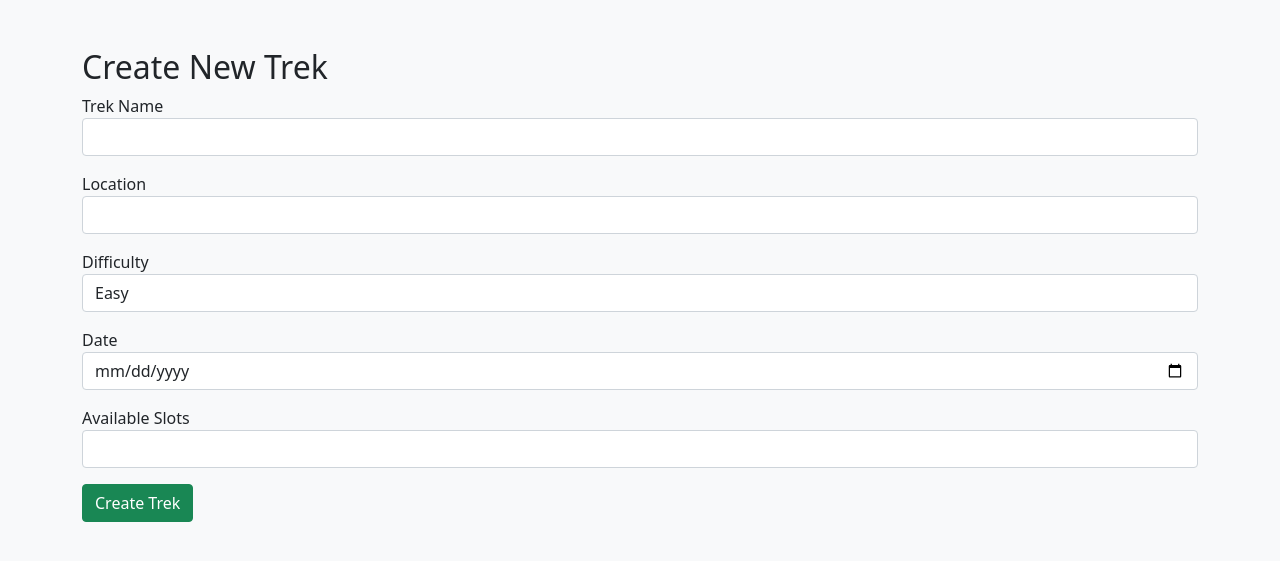
After one commit to Jv14122007/mad1-trekking-app, a Flask app: page /admin/create_trek in a window 1280 px wide. The commit adds this page. Shown: the top 561 px of the page. Run offline with Flask 3, Linux system fonts and the light colour scheme; a user stored in the database is signed in.

Commit message:
Added admin dashboard and trek creation functionality

```diff
--- a/app.py
+++ b/app.py
@@ -1,5 +1,5 @@
 from flask import Flask, render_template
-
+from werkzeug.security import generate_password_hash
 from applications.database import db
 from applications.models import User, Trek, Booking
 from applications.routes.auth import auth
@@ -22,6 +22,21 @@ app.register_blueprint(dashboard)
 with app.app_context():
     db.create_all()
 
+    admin = User.query.filter_by(email="admin@wannatrek.com").first()
+
+    if admin is None:
+        admin = User(
+            username="Admin",
+            email="admin@wannatrek.com",
+            password=generate_password_hash("admin123"),
+            role="admin",
+            approved=True,
+            active=True
+        )
+
+        db.session.add(admin)
+        db.session.commit()
+
 @app.route("/")
 def home():
     return render_template("index.html")
--- a/applications/routes/dashboard.py
+++ b/applications/routes/dashboard.py
@@ -1,5 +1,7 @@
-from flask import Blueprint, render_template, session, redirect, url_for
-
+from flask import Blueprint, render_template, session, redirect, url_for, request
+from applications.models import User, Trek, Booking
+from datetime import datetime
+from applications.database import db
 dashboard = Blueprint("dashboard", __name__)
 
 
@@ -12,8 +14,44 @@ def admin_dashboard():
     if session["role"] != "admin":
         return "Access Denied"
 
-    return render_template("admin_dashboard.html")
+    total_users = User.query.filter_by(role="user").count()
+    total_staff = User.query.filter_by(role="staff").count()
+    total_treks = Trek.query.count()
+    total_bookings = Booking.query.count()
 
+    return render_template(
+        "admin_dashboard.html",
+        total_users=total_users,
+        total_staff=total_staff,
+        total_treks=total_treks,
+        total_bookings=total_bookings
+    )
+
+@dashboard.route("/admin/create_trek", methods=["GET", "POST"])
+def create_trek():
+
+    if "user_id" not in session:
+        return redirect(url_for("auth.login"))
+
+    if session["role"] != "admin":
+        return "Access Denied"
+
+    if request.method == "POST":
+
+        trek = Trek(
+            name=request.form["name"],
+            location=request.form["location"],
+            difficulty=request.form["difficulty"],
+            date=datetime.strptime(request.form["date"], "%Y-%m-%d").date(),
+            slots=int(request.form["slots"])
+        )
+
+        db.session.add(trek)
+        db.session.commit()
+
+        return redirect(url_for("dashboard.admin_dashboard"))
+
+    return render_template("create_trek.html")
 
 @dashboard.route("/staff")
 def staff_dashboard():
--- /dev/null
+++ b/applications/templates/create_trek.html
@@ -0,0 +1,57 @@
+<!DOCTYPE html>
+<html>
+<head>
+    <title>Create Trek</title>
+
+    <link href="https://cdn.jsdelivr.net/npm/bootstrap@5.0.2/dist/css/bootstrap.min.css" rel="stylesheet">
+</head>
+
+<body class="bg-light">
+
+<div class="container mt-5">
+
+    <h2>Create New Trek</h2>
+
+    <form method="POST">
+
+        <div class="mb-3">
+            <label>Trek Name</label>
+            <input type="text" name="name" class="form-control" required>
+        </div>
+
+        <div class="mb-3">
+            <label>Location</label>
+            <input type="text" name="location" class="form-control" required>
+        </div>
+
+        <div class="mb-3">
+            <label>Difficulty</label>
+
+            <select name="difficulty" class="form-control">
+                <option>Easy</option>
+                <option>Moderate</option>
+                <option>Difficult</option>
+            </select>
+
+        </div>
+
+        <div class="mb-3">
+            <label>Date</label>
+            <input type="date" name="date" class="form-control" required>
+        </div>
+
+        <div class="mb-3">
+            <label>Available Slots</label>
+            <input type="number" name="slots" class="form-control" required>
+        </div>
+
+        <button class="btn btn-success">
+            Create Trek
+        </button>
+
+    </form>
+
+</div>
+
+</body>
+</html>
```
Also changed, not shown: applications/templates/admin_dashboard.html (+53 -3 lines), instance/trek.db.
